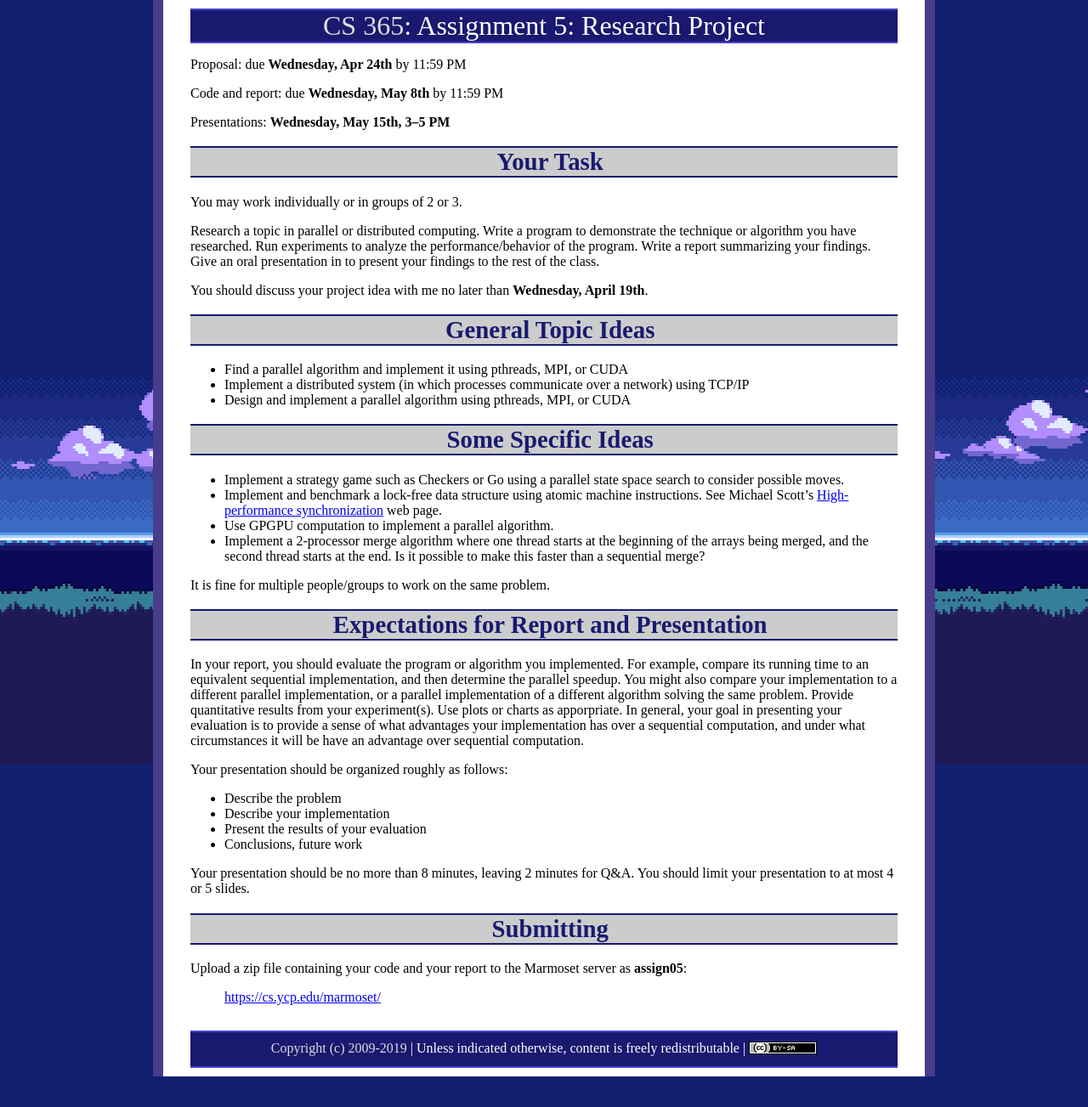
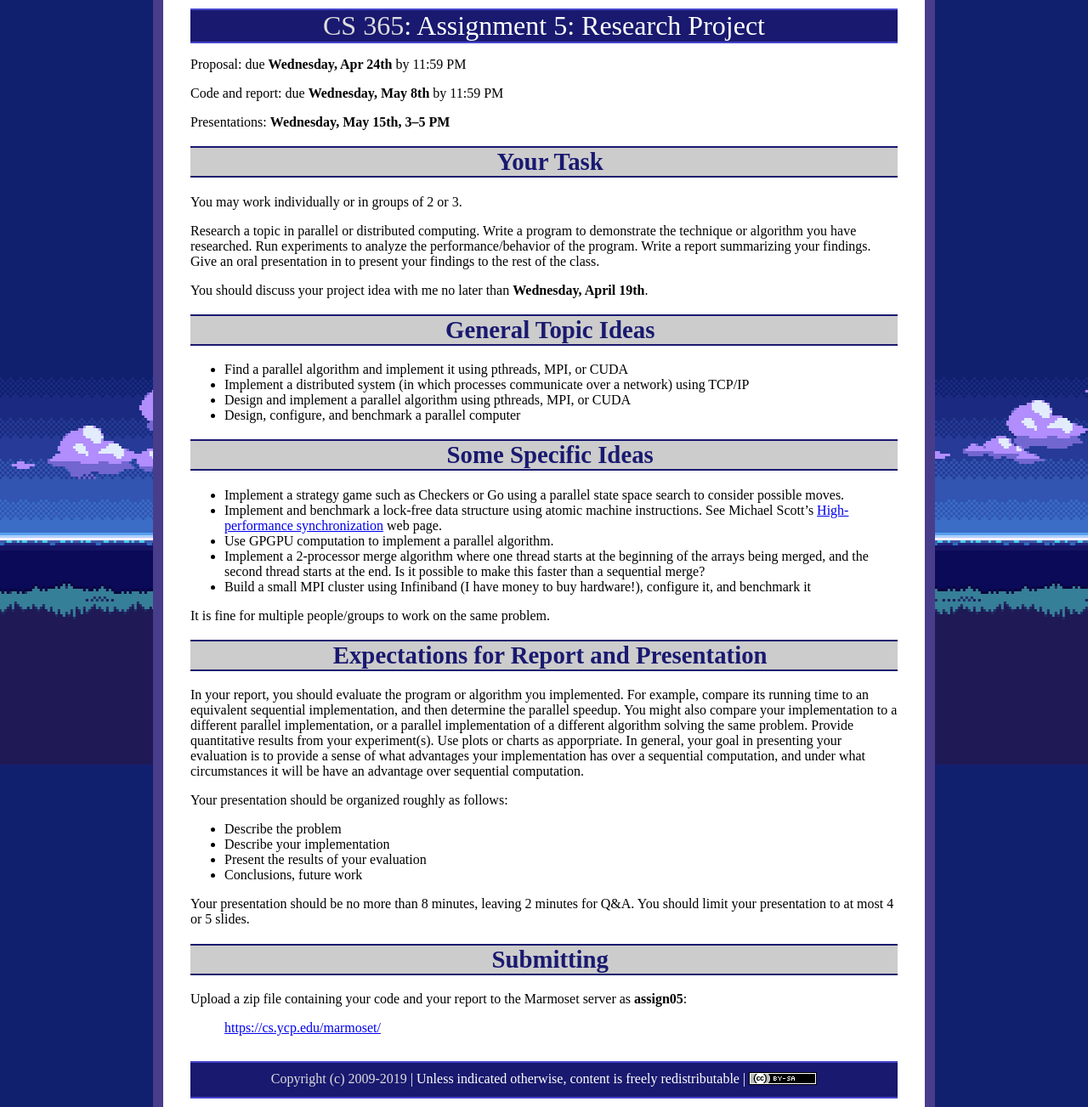
Before and after one commit to ycpcs/cs365-spring2019, a Jekyll site: the page built from assign/assign05.md, in a window 1280 px wide. Shown: the whole page at 85% size. Built offline with Jekyll 4.4.1, drawn with Linux system fonts in a browser that asks for light colours; before the commit the page ends 1267 px from its top, so only the background shows below that.

Commit message:
project idea - Infiniband

```diff
--- a/assign/assign05.md
+++ b/assign/assign05.md
@@ -24,6 +24,7 @@ General Topic Ideas
 -   Find a parallel algorithm and implement it using pthreads, MPI, or CUDA
 -   Implement a distributed system (in which processes communicate over a network) using TCP/IP
 -   Design and implement a parallel algorithm using pthreads, MPI, or CUDA
+-   Design, configure, and benchmark a parallel computer
 
 Some Specific Ideas
 ===================
@@ -32,6 +33,7 @@ Some Specific Ideas
 -   Implement and benchmark a lock-free data structure using atomic machine instructions. See Michael Scott's [High-performance synchronization](http://www.cs.rochester.edu/wcms/research/systems/high_performance_synch/) web page.
 -   Use GPGPU computation to implement a parallel algorithm.
 -   Implement a 2-processor merge algorithm where one thread starts at the beginning of the arrays being merged, and the second thread starts at the end. Is it possible to make this faster than a sequential merge?
+-   Build a small MPI cluster using Infiniband (I have money to buy hardware!), configure it, and benchmark it
 
 It is fine for multiple people/groups to work on the same problem.
 
```
